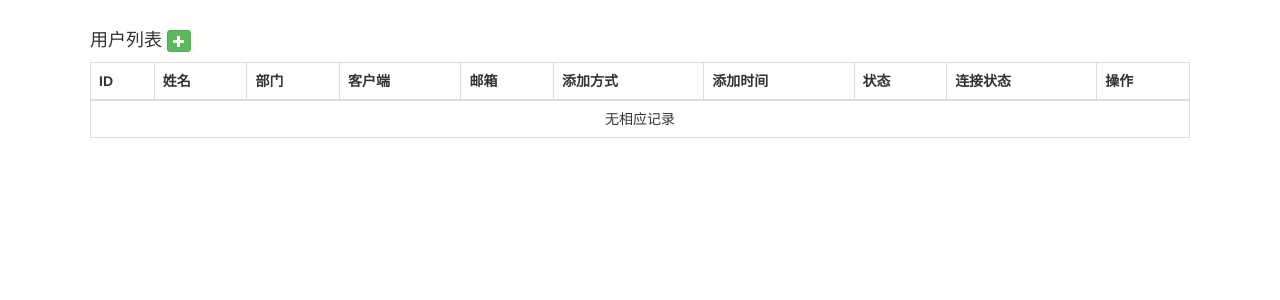
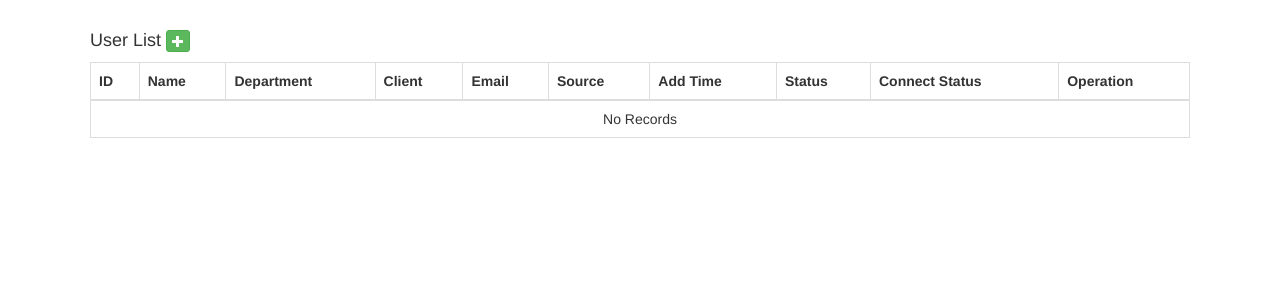
Before and after one commit to sibosend/openvpn-admin-ui, a Flask app: page /user_list in a window 1280 px wide. Shown: the part 52-352 px from the top of the page. Run offline with Flask 2, Linux system fonts and the light colour scheme; the visitor is signed in with stand-in values (Sample User, id 1); data comes from the database, SQL or seed files in the repository; some libraries are stand-ins or nearby versions.

Commit message:
feat(lang): English

```diff
--- a/firstApp/views.py
+++ b/firstApp/views.py
@@ -46,7 +46,7 @@ def index():
 @permission_required(Permission.USER_MANAGE)
 def user_list():
     # 获取所有user
-    user_status = [u'添加中', u'可用', u'添加失败', u'删除中', u'已删除', ]
+    user_status = ['Creating', 'Valid', 'Crate failed', u'Deleting', u'Deleted', ]
     users = User.query.filter(User.status != 4).order_by(User.id.desc()).all()
     return render_template('user.html', users=users, user_status=user_status)
 
@@ -87,10 +87,10 @@ def add_user():
             user = User(form.name.data, form.email.data, form.depart.data, client, 'web', 0)
             db.session.add(user)
             db.session.commit()
-            flash(u"添加用户成功！")
+            flash("Add user success！")
             return render_template('status.html')
         else:
-            flash(u'姓名和部门必须由字母或数字组成，请更改', 'danger')
+            flash('Name and department must only consist of letters or numbers, please modify them!', 'danger')
             return render_template('status.html')
 
     else:
@@ -110,9 +110,9 @@ def delete_user():
             db.session.commit()
             return json.dumps({'success': True})
         else:
-            return json.dumps({'success': False, 'lastlog': u'用户不存在'})
+            return json.dumps({'success': False, 'lastlog': 'User not exist!'})
     else:
-        return json.dumps({'success': False, 'lastlog': u'用户不存在'})
+        return json.dumps({'success': False, 'lastlog': 'User not exist!'})
 
 @firstApp_app.route('/send_email', methods=['POST'])
 @login_required
@@ -125,7 +125,7 @@ def send_email():
         db.session.commit()
         return json.dumps({'success': True})
     else:
-        return json.dumps({'success': False, 'lastlog': u'用户不存在'})
+        return json.dumps({'success': False, 'lastlog': 'User not exist!'})
 
 @firstApp_app.route('/loglist')
 @login_required
@@ -198,7 +198,7 @@ def process_log():
         respnse.headers["Content-Disposition"] = "attament; filename=scheduler.log"
         return respnse
     else:
-        flash(u'日志文件不存在', 'danger')
+        flash('Log file does not exist', 'danger')
         return render_template('status.html')
 
 @firstApp_app.route('/process/error')
@@ -211,5 +211,5 @@ def process_error():
         respnse.headers["Content-Disposition"] = "attament; filename=scheduler.error"
         return respnse
     else:
-        flash(u'日志文件不存在', 'danger')
+        flash('Log file does not exist', 'danger')
         return render_template('status.html')
--- a/templates/404.html
+++ b/templates/404.html
@@ -3,5 +3,5 @@
 {% block title %} 404 {% endblock %}
 
 {% block page_content %}
-    <h1>404错误：页面没有找到 </h1>
+    <h1>404：Not Found! </h1>
 {% endblock %}
--- a/templates/add_user.html
+++ b/templates/add_user.html
@@ -9,7 +9,7 @@
     <!-- Users grid -->
     <div class="panel panel-default">
         <div class="panel-heading">
-            <h4 class="panel-title">添加用户</h4>
+            <h4 class="panel-title">Add User</h4>
         </div>
         <form method="POST" name="addUserForm" id="addUserForm" action="/add_user">
             <div class="panel-body" style="padding:32px 0">
--- a/templates/login.html
+++ b/templates/login.html
@@ -9,7 +9,7 @@
     <!-- Login Form -->
     <div class="panel panel-default">
         <div class="panel-heading">
-            <h4 class="panel-title">登录</h4>
+            <h4 class="panel-title">Login</h4>
         </div>
         <form class="form-horizontal" method="POST" name="loginForm" id="loginForm" action="/login">
             <div class="panel-body" style="padding:32px 0">
--- a/templates/status.html
+++ b/templates/status.html
@@ -9,7 +9,7 @@
     {#<div class="alert alert-success" role="alert">请求执行成功</div>#}
 
 
-    <a href="/" class="btn btn-info">首页</a>
-    <a href="javascript:window.history.back();" class="btn btn-info">返回</a>
+    <a href="/" class="btn btn-info">Index</a>
+    <a href="javascript:window.history.back();" class="btn btn-info">Back</a>
 
 {% endblock %}
--- a/templates/user.html
+++ b/templates/user.html
@@ -9,7 +9,7 @@
     <!-- Users grid -->
     <div class="block-grid row" id="user-grid">
         <h4>
-            用户列表 <a class="btn btn-success btn-xs" href="/add_user"><span class="glyphicon glyphicon-plus"></span></a>
+            User List <a class="btn btn-success btn-xs" href="/add_user"><span class="glyphicon glyphicon-plus"></span></a>
         </h4>
 
         <div class="responsive-table">
@@ -18,15 +18,15 @@
                     <thead>
                     <tr>
                         <th>ID</th>
-                        <th>姓名</th>
-                        <th>部门</th>
-                        <th>客户端</th>
-                        <th>邮箱</th>
-                        <th>添加方式</th>
-                        <th>添加时间</th>
-                        <th>状态</th>
-                        <th>连接状态</th>
-                        <th>操作</th>
+                        <th>Name</th>
+                        <th>Department</th>
+                        <th>Client</th>
+                        <th>Email</th>
+                        <th>Source</th>
+                        <th>Add Time</th>
+                        <th>Status</th>
+                        <th>Connect Status</th>
+                        <th>Operation</th>
                     </tr>
                     </thead>
                     {% for user in users %}
@@ -39,10 +39,10 @@
                             <td>{{ user.type }}</td>
                             <td>{{ moment(user.addtime).format('YYYY-MM-DD HH:mm') }}</td>
                             <td>{{ user_status[user.status] }}</td>
-                            <td>{% if user.online == 1%}已连接{% else %}未连接{% endif %}</td>
+                            <td>{% if user.online == 1%}Connected{% else %}Disconnected{% endif %}</td>
                             <td>
                                 {% if user.status == 1 and user.send_status == 0 %}
-                                    <a class="glyphicon glyphicon-envelope action" id="send" title="发送配置文件到邮箱"
+                                    <a class="glyphicon glyphicon-envelope action" id="send" title="send to email"
                                        onclick="sendEmail('{{ user.client }}')"></a>
                                 {% endif %}
 {#                                {% if user.status == 1 and user.load_status == 1 %}#}
@@ -50,15 +50,15 @@
 {#                                       onclick="downloadClient('{{ user.client }}')"></a>#}
 {#                                {% endif %}#}
                                 {% if user.status == 1 %}
-                                    <a class="glyphicon glyphicon-remove action" id="delete" title="删除此用户"
+                                    <a class="glyphicon glyphicon-remove action" id="delete" title="delete"
                                        onclick="deleteUser('{{ user.client }}')"></a>
                                 {% endif %}
-                                <a class="glyphicon glyphicon-tags action" id="tags" title="连接记录" href="/loglist?title=client&keyword={{ user.client }}"></a>
+                                <a class="glyphicon glyphicon-tags action" id="tags" title="log" href="/loglist?title=client&keyword={{ user.client }}"></a>
                             </td>
                         </tr>
                     {% else %}
                         <tr>
-                            <td colspan="10" class="text-center">无相应记录</td>
+                            <td colspan="10" class="text-center">No Records</td>
                         </tr>
                     {% endfor %}
                 </table>
```
Also changed, not shown: firstApp/forms.py (+5 -5 lines), templates/index.html (+5 -5 lines), templates/loglist.html (+14 -14 lines), templates/process.html (+9 -9 lines), 4 other files.
